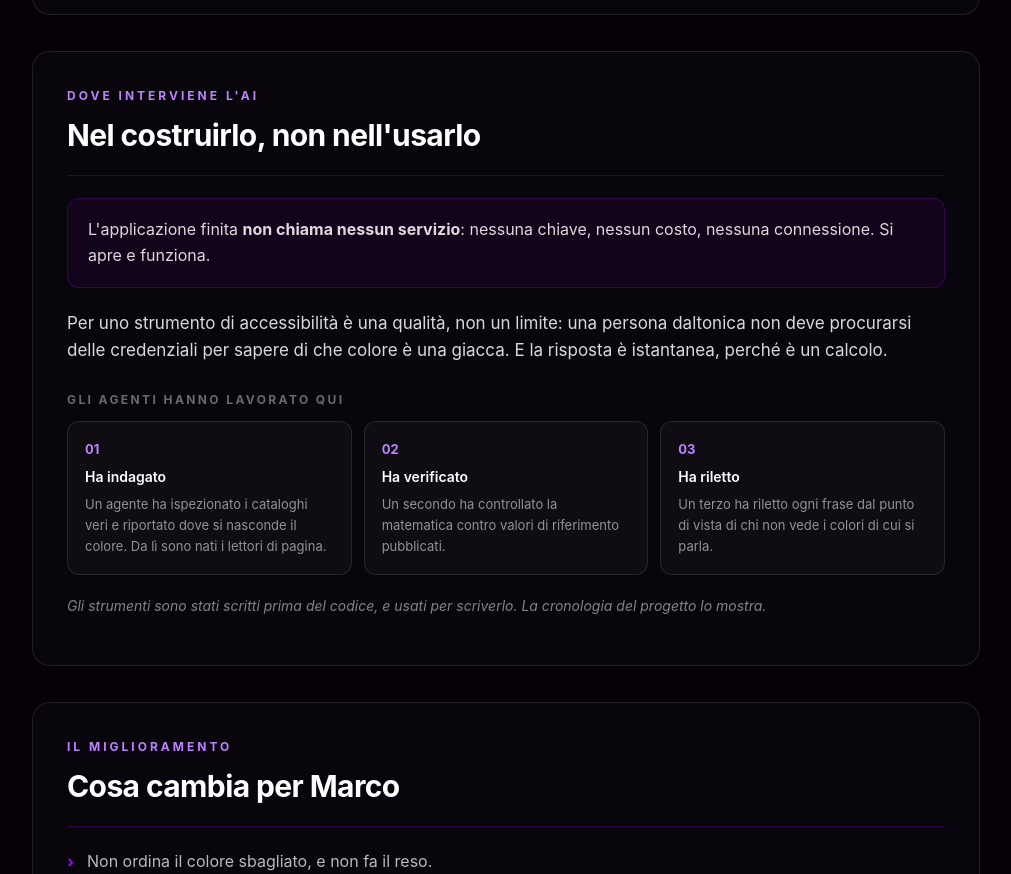
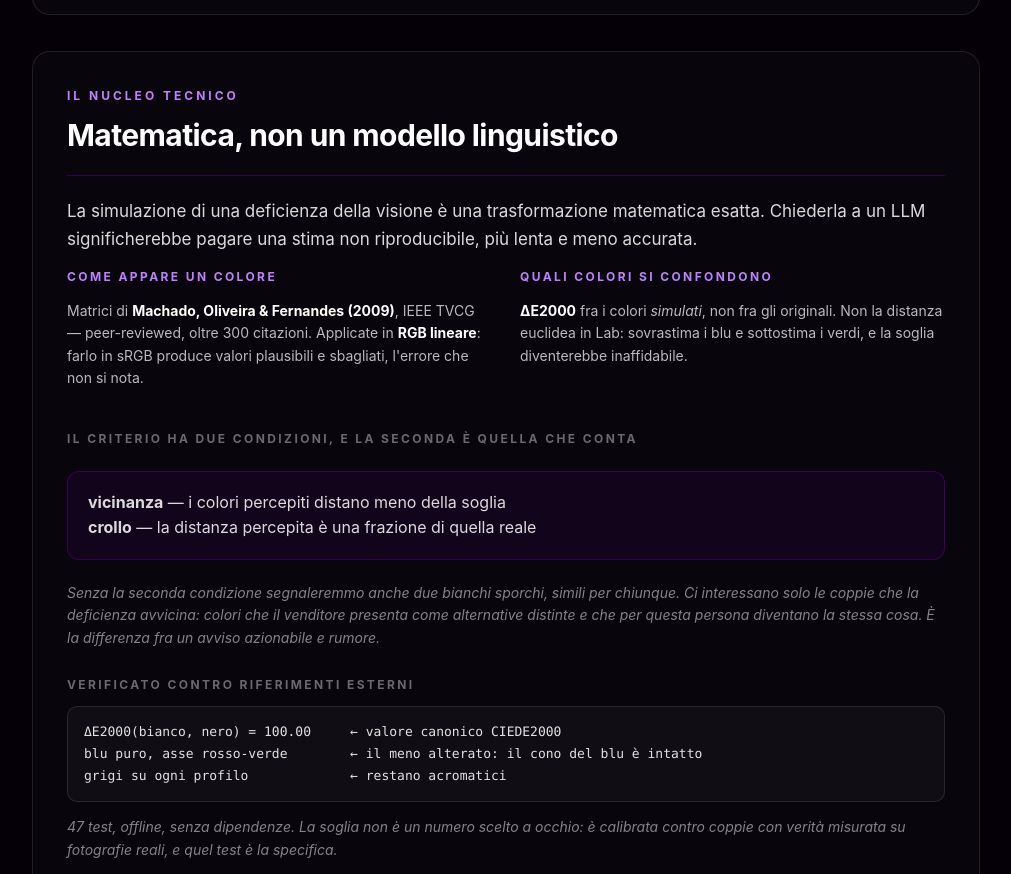
Before and after one commit to giuseppe-maria-ingra-acn/chromassist-hackathon, a plain HTML site: page presentation/index.html in a window 1280 px wide. Shown: the part 1926-2800 px from the top of the page, without its empty margins (134-1145 px from the left). Drawn offline with Linux system fonts and the light colour scheme.

Commit message:
Presentazione più tecnica, per uno speech di cinque minuti
Aggiunte due sezioni che reggono il peso tecnico dello speech.

Il nucleo: perché è matematica e non un modello — matrici Machado 2009 in RGB
lineare, ΔE2000 fra i colori simulati e non gli originali, e il criterio a due
condizioni dove la seconda (il crollo della distanza) è quella che separa un
avviso azionabile dal rumore. Più i riferimenti esterni su cui ci verifichiamo.

I vincoli meccanici: i due hook e la CI non dipendono dalla memoria di chi
scrive, e l'eval decide una cosa concreta — su quale livello di modello far
girare l'agente — con criteri binari invece che a sensazione.

Corretto anche un errore di battitura in presentazione e README.

```diff
--- a/presentation/index.html
+++ b/presentation/index.html
@@ -154,7 +154,7 @@
       </div>
       <div>
         <p class="guida">
-          Su una scheda prodotto il colore si scegli da pallini senza etichetta.
+          Su una scheda prodotto il colore si sceglie da pallini senza etichetta.
           Chi non li distingue ha come unica fonte il nome.
         </p>
         <h4>e i nomi sono questi</h4>
@@ -250,6 +250,66 @@
   <!-- 4 -->
   <section class="sez">
     <div class="sez-head">
+      <div class="sez-num">Il nucleo tecnico</div>
+      <h2>Matematica, non un modello linguistico</h2>
+    </div>
+
+    <p class="guida">
+      La simulazione di una deficienza della visione è una trasformazione
+      matematica esatta. Chiederla a un LLM significherebbe pagare una stima
+      non riproducibile, più lenta e meno accurata.
+    </p>
+
+    <div class="cols">
+      <div>
+        <h3>Come appare un colore</h3>
+        <p class="sottotono" style="font-style:normal;color:rgba(255,255,255,0.72)">
+          Matrici di <strong style="color:#fff">Machado, Oliveira &amp; Fernandes
+          (2009)</strong>, IEEE TVCG — peer-reviewed, oltre 300 citazioni.
+          Applicate in <strong style="color:#fff">RGB lineare</strong>: farlo in
+          sRGB produce valori plausibili e sbagliati, l'errore che non si nota.
+        </p>
+      </div>
+      <div>
+        <h3>Quali colori si confondono</h3>
+        <p class="sottotono" style="font-style:normal;color:rgba(255,255,255,0.72)">
+          <strong style="color:#fff">ΔE2000</strong> fra i colori
+          <em>simulati</em>, non fra gli originali. Non la distanza euclidea in
+          Lab: sovrastima i blu e sottostima i verdi, e la soglia diventerebbe
+          inaffidabile.
+        </p>
+      </div>
+    </div>
+
+    <h4>il criterio ha due condizioni, e la seconda è quella che conta</h4>
+    <div class="rilievo">
+      <p>
+        <strong>vicinanza</strong> — i colori percepiti distano meno della soglia<br>
+        <strong>crollo</strong> — la distanza percepita è una frazione di quella reale
+      </p>
+    </div>
+    <p class="sottotono">
+      Senza la seconda condizione segnaleremmo anche due bianchi sporchi, simili
+      per chiunque. Ci interessano solo le coppie che la deficienza
+      <em>avvicina</em>: colori che il venditore presenta come alternative
+      distinte e che per questa persona diventano la stessa cosa. È la
+      differenza fra un avviso azionabile e rumore.
+    </p>
+
+    <h4>verificato contro riferimenti esterni</h4>
+    <pre class="cmd">ΔE2000(bianco, nero) = 100.00     ← valore canonico CIEDE2000
+blu puro, asse rosso-verde        ← il meno alterato: il cono del blu è intatto
+grigi su ogni profilo             ← restano acromatici</pre>
+    <p class="sottotono">
+      47 test, offline, senza dipendenze. La soglia non è un numero scelto a
+      occhio: è calibrata contro coppie con verità misurata su fotografie reali,
+      e quel test è la specifica.
+    </p>
+  </section>
+
+  <!-- 5 -->
+  <section class="sez">
+    <div class="sez-head">
       <div class="sez-num">Dove interviene l'AI</div>
       <h2>Nel costruirlo, non nell'usarlo</h2>
     </div>
@@ -283,12 +343,40 @@
       </div>
     </div>
     <p class="sottotono" style="margin-top:20px">
-      Gli strumenti sono stati scritti prima del codice, e usati per scriverlo.
-      La cronologia del progetto lo mostra.
+      Gli strumenti sono stati scritti <strong style="color:#fff;font-style:normal">prima</strong>
+      del codice, e usati per scriverlo: la skill sulla simulazione precede il
+      modulo che la implementa. La cronologia dei commit lo mostra.
+    </p>
+
+    <h4>i vincoli non dipendono dalla memoria di nessuno</h4>
+    <div class="tris">
+      <div class="carta">
+        <div class="c-num">hook</div><h5>Zero dipendenze</h5>
+        <p>Una modifica che aggiunga un pacchetto viene rifiutata mentre la scrivi, con il motivo.</p>
+      </div>
+      <div class="carta">
+        <div class="c-num">hook</div><h5>Test sul nucleo</h5>
+        <p>Dopo ogni modifica a <span class="nomi">colorlab</span> i 47 test girano da soli.</p>
+      </div>
+      <div class="carta">
+        <div class="c-num">CI</div><h5>Per chiunque</h5>
+        <p>Lo stesso divieto a ogni pull request: un vincolo valido per una parte sola non è un vincolo.</p>
+      </div>
+    </div>
+
+    <h4>e l'eval decide una cosa concreta</h4>
+    <p class="sottotono" style="font-style:normal;color:rgba(255,255,255,0.72)">
+      Su quale livello di modello far girare l'agente che ispeziona le pagine.
+      Quattro criteri binari su tre casi con verità nota — perché una
+      valutazione a sensazione non permette di confrontare due modelli. Il
+      criterio che discrimina è <strong style="color:#fff">dichiarare l'assenza</strong>
+      di un esadecimale invece di inventarne uno plausibile: è il fallimento più
+      probabile di un modello più debole, ed è anche il peggiore, perché produce
+      un'analisi sbagliata con l'apparenza della completezza.
     </p>
   </section>
 
-  <!-- 5 -->
+  <!-- 6 -->
   <section class="sez">
     <div class="sez-head">
       <div class="sez-num">Il miglioramento</div>
@@ -310,7 +398,7 @@
     </div>
   </section>
 
-  <!-- 6 -->
+  <!-- 7 -->
   <section class="sez">
     <div class="sez-head">
       <div class="sez-num">Come si prova</div>
@@ -348,7 +436,7 @@ node --test tests/</pre>
     </p>
   </section>
 
-  <!-- 7 -->
+  <!-- 8 -->
   <section class="sez limiti">
     <div class="sez-head">
       <div class="sez-num">Limiti e rischi</div>
```
Also changed, not shown: README.md.
